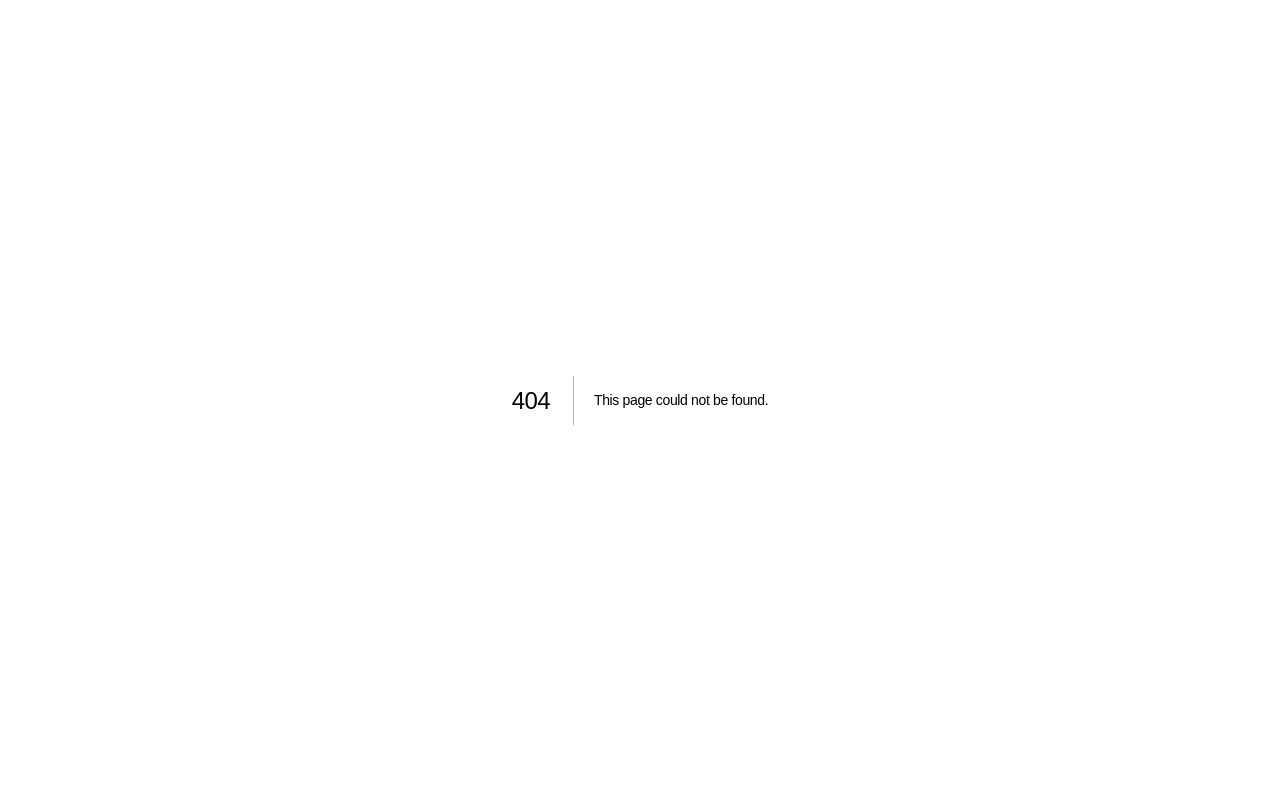
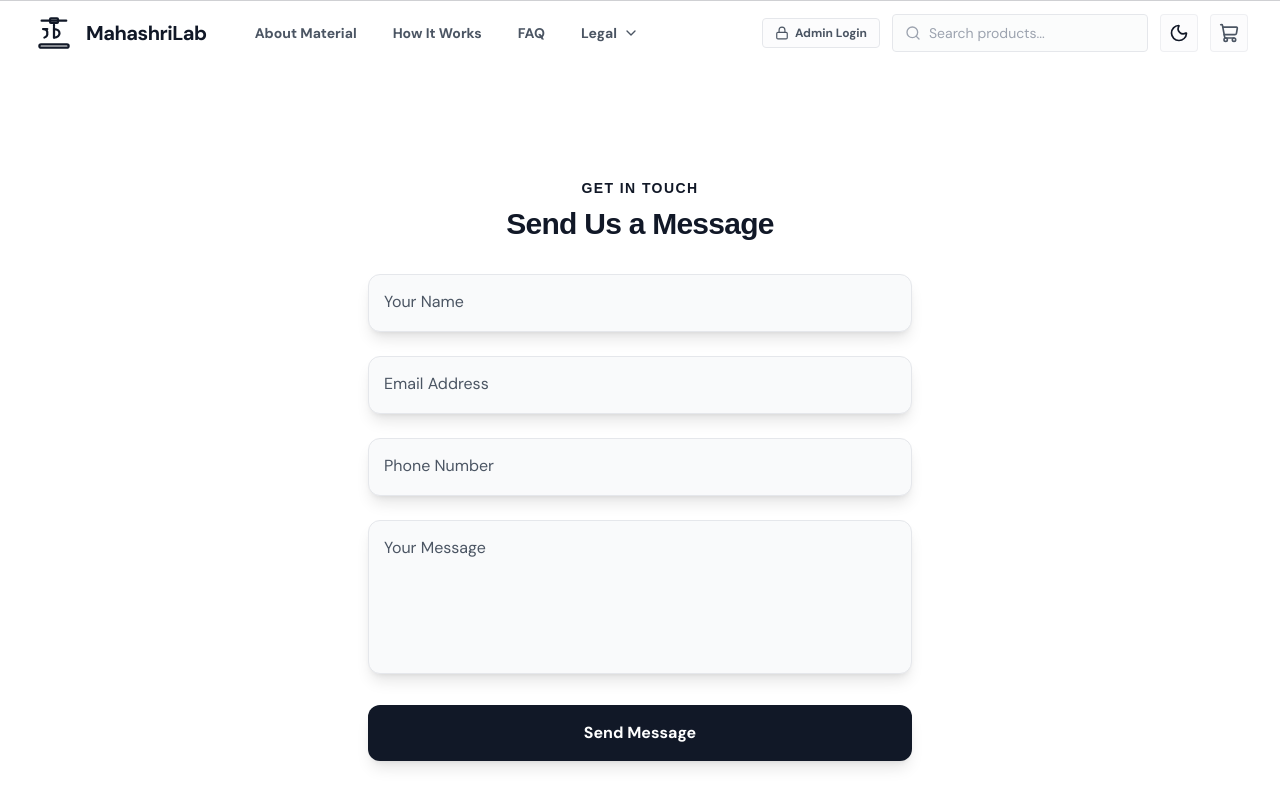
Before and after one commit to Gautham479/3dprinter, a Next.js app: page /contact in a window 1280 px wide. Before the commit this address had no page. Shown: the top 800 px of the page. Built offline with nearby package versions, Linux system fonts and the light colour scheme; a web font is replaced by a local one.

Commit message:
feat: implement contact page with web3forms integration and site-wide footer component

```diff
--- /dev/null
+++ b/app/contact/page.jsx
@@ -0,0 +1,20 @@
+import ContactForm from '@/components/ContactForm';
+import Navbar from '@/components/Navbar';
+import Footer from '@/components/Footer';
+
+export const metadata = {
+  title: 'Contact Us | MahashriLab',
+  description: 'Get in touch with MahashriLab for any inquiries.',
+};
+
+export default function ContactPage() {
+  return (
+    <main className="min-h-screen flex flex-col bg-surface">
+      <Navbar />
+      <div className="flex-grow flex items-center justify-center pt-28 pb-12">
+        <ContactForm />
+      </div>
+      <Footer />
+    </main>
+  );
+}
--- a/components/ContactForm.jsx
+++ b/components/ContactForm.jsx
@@ -2,13 +2,13 @@
 
 import React, { useState } from 'react';
 import { motion } from 'framer-motion';
-import { Mail, MessageCircle, Phone, User } from 'lucide-react';
 
 export default function ContactForm() {
   const [formData, setFormData] = useState({
     name: '',
+    email: '',
     phone: '',
-    email: '',
+    category: '',
     query: ''
   });
 
@@ -26,45 +26,39 @@ export default function ContactForm() {
     setLoading(true);
     setError('');
 
-    // Validate form
-    if (!formData.name || !formData.phone || !formData.email || !formData.query) {
-      setError('Please fill in all fields');
-      setLoading(false);
-      return;
-    }
-
-    // Email validation
-    const emailRegex = /^[^\s@]+@[^\s@]+\.[^\s@]+$/;
-    if (!emailRegex.test(formData.email)) {
-      setError('Please enter a valid email address');
-      setLoading(false);
-      return;
-    }
-
-    // Phone validation (basic - allows 10+ digits)
-    const phoneRegex = /^\d{10,}$/;
-    if (!phoneRegex.test(formData.phone.replace(/\D/g, ''))) {
-      setError('Please enter a valid phone number');
+    if (!formData.name || !formData.email || !formData.query) {
+      setError('Please fill in required fields');
       setLoading(false);
       return;
     }
 
     try {
-      // Send to your backend endpoint
-      const response = await fetch('/api/contact', {
+      const response = await fetch('https://api.web3forms.com/submit', {
         method: 'POST',
-        headers: { 'Content-Type': 'application/json' },
-        body: JSON.stringify(formData)
+        headers: {
+          'Content-Type': 'application/json',
+          'Accept': 'application/json'
+        },
+        body: JSON.stringify({
+          access_key: '6782b0a0-3a1b-469c-9fa1-45ae9f0562ea',
+          subject: 'New Message from MahashriLab Website',
+          name: formData.name,
+          email: formData.email,
+          phone: formData.phone || 'Not provided',
+          category: formData.category || 'Not specified',
+          message: formData.query
+        })
       });
 
-      if (!response.ok) {
-        throw new Error('Failed to send message');
+      const json = await response.json();
+
+      if (response.status !== 200 || !json.success) {
+        throw new Error(json.message || 'Failed to send message');
       }
 
       setSubmitted(true);
-      setFormData({ name: '', phone: '', email: '', query: '' });
+      setFormData({ name: '', phone: '', email: '', category: '', query: '' });
 
-      // Reset success message after 5 seconds
       setTimeout(() => setSubmitted(false), 5000);
     } catch (err) {
       setError(err.message || 'Failed to send message. Please try again.');
@@ -73,143 +67,108 @@ export default function ContactForm() {
     }
   };
 
+  const labelClass = "absolute left-4 top-4 text-fg-muted transition-all pointer-events-none peer-focus:-top-2.5 peer-focus:text-xs peer-focus:text-primary-500 peer-focus:bg-background peer-focus:px-1 peer-[&:not(:placeholder-shown)]:-top-2.5 peer-[&:not(:placeholder-shown)]:text-xs peer-[&:not(:placeholder-shown)]:bg-background peer-[&:not(:placeholder-shown)]:px-1 peer-[&:not(:placeholder-shown)]:text-primary-500";
+  const inputClass = "peer w-full bg-surface-card rounded-xl px-4 py-4 outline-none border border-surface-border focus:border-primary-500/50 text-fg placeholder-transparent shadow-lg transition-all";
+
   return (
-    <div className="w-full max-w-2xl mx-auto px-4 py-8">
+    <div className="w-full max-w-xl mx-auto px-4">
       <motion.div
         initial={{ opacity: 0, y: 20 }}
         whileInView={{ opacity: 1, y: 0 }}
         transition={{ duration: 0.6 }}
-        className="relative"
       >
-        {/* Header */}
-        <div className="mb-8">
-          <h2 className="text-3xl md:text-4xl font-black mb-3 text-fg">
+        <h3 className="text-primary-500 uppercase tracking-widest text-sm font-bold mb-2 text-center">
+          Get in touch
+        </h3>
+        <h2 className="text-3xl font-black mb-8 text-fg text-center">
           Send Us a Message
         </h2>
-          <p className="text-fg-muted text-lg">
-            We'd love to hear from you. Get in touch with us for any inquiries.
-          </p>
-        </div>
 
-        {/* Form Container */}
-        <div className="relative">
-          {/* Background */}
-          <div className="absolute inset-0 bg-primary-500/5 rounded-sm border border-surface-border/40" />
-
-          {/* Form */}
-          <form onSubmit={handleSubmit} className="relative z-10 p-8 space-y-6">
-            {/* Success Message */}
+        <form onSubmit={handleSubmit} className="space-y-6">
           {submitted && (
             <motion.div
               initial={{ opacity: 0, y: -10 }}
               animate={{ opacity: 1, y: 0 }}
-                exit={{ opacity: 0, y: -10 }}
-                className="p-4 rounded-sm bg-green-500/10 border border-green-500/30 text-green-400 text-sm font-semibold"
+              className="p-4 rounded-xl bg-green-500/10 border border-green-500/30 text-green-400 text-sm font-semibold"
             >
-                ✓ Thank you! We've received your message and will get back to you soon.
+              ✓ Thank you! We've received your message.
             </motion.div>
           )}
 
-            {/* Error Message */}
           {error && (
             <motion.div
               initial={{ opacity: 0, y: -10 }}
               animate={{ opacity: 1, y: 0 }}
-                exit={{ opacity: 0, y: -10 }}
-                className="p-4 rounded-sm bg-red-500/10 border border-red-500/30 text-red-400 text-sm font-semibold"
+              className="p-4 rounded-xl bg-red-500/10 border border-red-500/30 text-red-400 text-sm font-semibold"
             >
               ✗ {error}
             </motion.div>
           )}
 
-            {/* Name Field */}
-            <div>
-              <label className="block text-sm font-semibold text-fg mb-2 flex items-center gap-2">
-                <User size={16} className="text-primary-500" />
-                Your Name
-              </label>
+          <div className="relative">
             <input
               type="text"
               name="name"
+              id="name"
               value={formData.name}
               onChange={handleInputChange}
-                placeholder="John Doe"
-                disabled={loading || submitted}
-                className="w-full px-4 py-3 rounded-sm bg-surface-card border border-surface-border/40 text-fg placeholder-fg-muted focus:outline-none focus:border-primary-500/50 focus:ring-1 focus:ring-primary-500/30 transition-all disabled:opacity-50"
+              placeholder="Your Name"
+              className={inputClass}
             />
+            <label htmlFor="name" className={labelClass}>Your Name</label>
           </div>
 
-            {/* Email Field */}
-            <div>
-              <label className="block text-sm font-semibold text-fg mb-2 flex items-center gap-2">
-                <Mail size={16} className="text-primary-500" />
-                Email Address
-              </label>
+          <div className="relative">
             <input
               type="email"
               name="email"
+              id="email"
               value={formData.email}
               onChange={handleInputChange}
-                placeholder="john@example.com"
-                disabled={loading || submitted}
-                className="w-full px-4 py-3 rounded-sm bg-surface-card border border-surface-border/40 text-fg placeholder-fg-muted focus:outline-none focus:border-primary-500/50 focus:ring-1 focus:ring-primary-500/30 transition-all disabled:opacity-50"
+              placeholder="Email Address"
+              className={inputClass}
             />
+            <label htmlFor="email" className={labelClass}>Email Address</label>
           </div>
 
-            {/* Phone Field */}
-            <div>
-              <label className="block text-sm font-semibold text-fg mb-2 flex items-center gap-2">
-                <Phone size={16} className="text-primary-500" />
-                Phone Number
-              </label>
+          <div className="relative">
             <input
               type="tel"
               name="phone"
+              id="phone"
               value={formData.phone}
               onChange={handleInputChange}
-                placeholder="Your phone number"
-                disabled={loading || submitted}
-                className="w-full px-4 py-3 rounded-sm bg-surface-card border border-surface-border/40 text-fg placeholder-fg-muted focus:outline-none focus:border-primary-500/50 focus:ring-1 focus:ring-primary-500/30 transition-all disabled:opacity-50"
+              placeholder="Phone Number"
+              className={inputClass}
             />
+            <label htmlFor="phone" className={labelClass}>Phone Number</label>
           </div>
 
-            {/* Query/Message Field */}
-            <div>
-              <label className="block text-sm font-semibold text-fg mb-2 flex items-center gap-2">
-                <MessageCircle size={16} className="text-primary-500" />
-                Your Message
-              </label>
+
+
+          <div className="relative">
             <textarea
               name="query"
+              id="query"
               value={formData.query}
               onChange={handleInputChange}
-                placeholder="Tell us what's on your mind..."
-                disabled={loading || submitted}
+              placeholder="Your Message"
               rows="5"
-                className="w-full px-4 py-3 rounded-sm bg-surface-card border border-surface-border/40 text-fg placeholder-fg-muted focus:outline-none focus:border-primary-500/50 focus:ring-1 focus:ring-primary-500/30 transition-all resize-none disabled:opacity-50"
+              className={`${inputClass} resize-none`}
             />
+            <label htmlFor="query" className={labelClass}>Your Message</label>
           </div>
 
-            {/* Submit Button */}
           <motion.button
             type="submit"
             disabled={loading || submitted}
             whileHover={{ scale: 1.02 }}
             whileTap={{ scale: 0.98 }}
-              className="w-full px-6 py-3 rounded-sm bg-primary-500 text-[var(--app-cta-contrast)] font-bold relative overflow-hidden disabled:opacity-50 disabled:cursor-not-allowed transition-all"
+            className="w-full px-6 py-4 rounded-xl bg-primary-500 text-[var(--app-cta-contrast)] font-black shadow-lg disabled:opacity-50 transition-colors hover:bg-primary-600"
           >
-              <div className="absolute inset-0 bg-primary-600 opacity-0 hover:opacity-100 transition-opacity" />
-              <span className="relative z-10">
             {loading ? 'Sending...' : submitted ? 'Message Sent!' : 'Send Message'}
-              </span>
           </motion.button>
-
-            {/* Info Text */}
-            <p className="text-xs text-fg-muted text-center">
-              We typically respond within 24 hours. Thank you for reaching out!
-            </p>
         </form>
-        </div>
       </motion.div>
     </div>
   );
--- a/components/Footer.jsx
+++ b/components/Footer.jsx
@@ -59,7 +59,7 @@ export default function Footer() {
             <ul className="space-y-3">
               {[
                 { label: 'About Us', path: '/about' },
-                { label: 'Contact', path: '#' },
+                { label: 'Contact', path: '/contact' },
                 { label: 'Careers', path: '#' },
               ].map((item) => (
                 <li key={item.label}>
```
Lines whose indentation alone changed are shown as unchanged.
